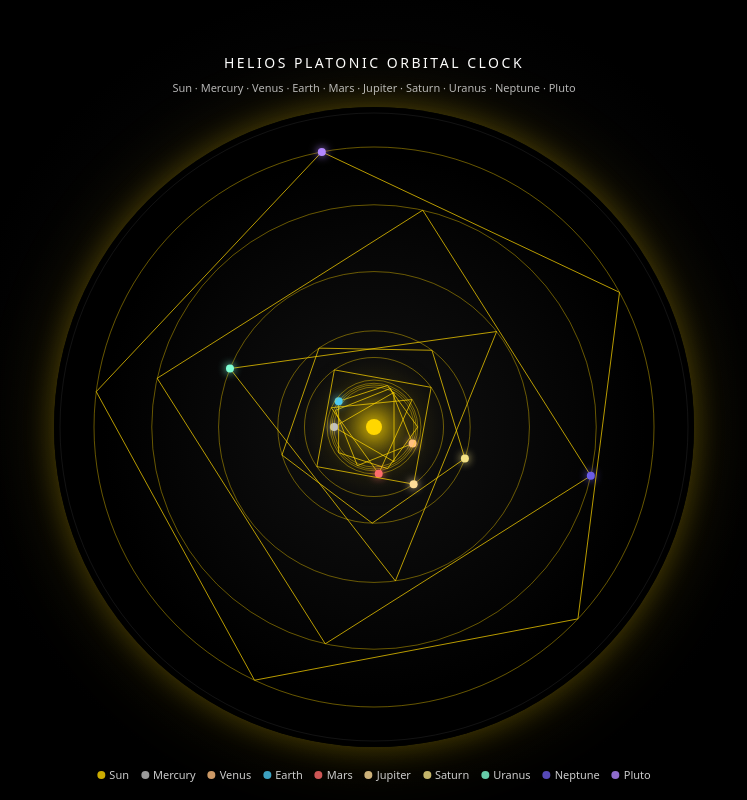
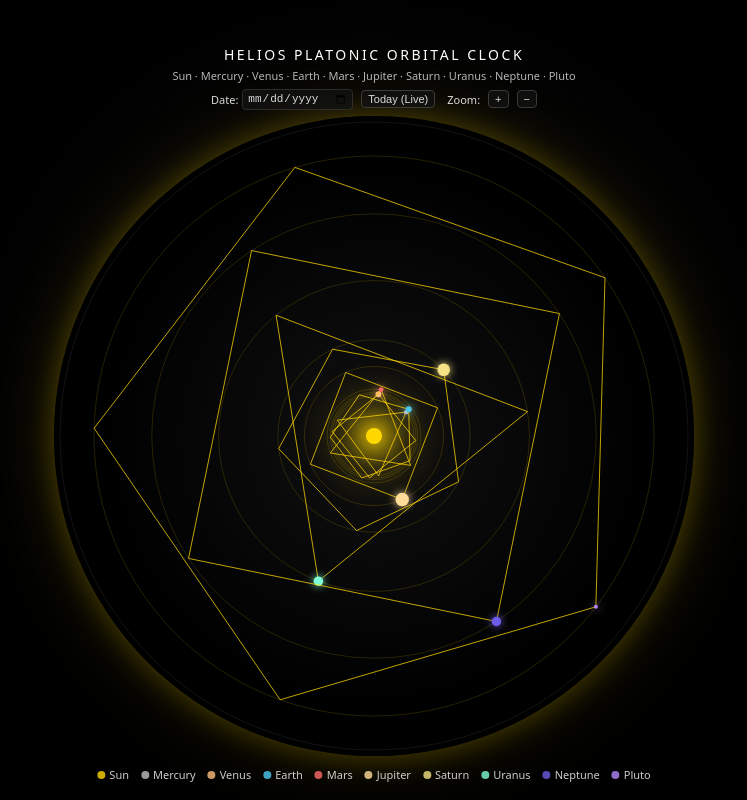
Before and after one commit to aauddin/Celestial-Website, a plain HTML site: page index.html in a window 1280 px wide. Shown: the whole page, without its empty margins (266-1013 px from the left). Drawn offline with Linux system fonts and the light colour scheme.

Commit message:
Update index.html
- Added Planetary Sizes
- Made it real time orbits
- Added a calendar
- Made the orbits less prominent

```diff
--- a/index.html
+++ b/index.html
@@ -2,7 +2,7 @@
 <html lang="en">
 <head>
   <meta charset="UTF-8" />
-  <title>Orbital Platonic Clock</title>
+  <title>Helios Platonic Orbital Clock</title>
   <style>
     html, body {
       margin: 0;
@@ -24,8 +24,15 @@
       background: radial-gradient(circle at center, #111 0%, #000 55%, #000 100%);
     }
 
+    #header {
+      display: flex;
+      flex-direction: column;
+      align-items: center;
+      margin-bottom: 6px;
+    }
+
     h1 {
-      margin: 0 0 8px 0;
+      margin: 0 0 4px 0;
       font-weight: 500;
       letter-spacing: 0.18em;
       text-transform: uppercase;
@@ -36,8 +43,53 @@
     #subtitle {
       font-size: 11px;
       opacity: 0.7;
-      margin-bottom: 12px;
+      margin-bottom: 6px;
       text-align: center;
+    }
+
+    #controls {
+      display: flex;
+      flex-wrap: wrap;
+      gap: 8px;
+      align-items: center;
+      justify-content: center;
+      font-size: 11px;
+      opacity: 0.85;
+    }
+
+    #controls label {
+      display: flex;
+      align-items: center;
+      gap: 4px;
+    }
+
+    #controls input[type="date"] {
+      background: #111;
+      border: 1px solid #333;
+      color: #fff;
+      padding: 2px 4px;
+      border-radius: 4px;
+      font-size: 11px;
+    }
+
+    #controls button {
+      background: #111;
+      border: 1px solid #444;
+      color: #fff;
+      padding: 2px 6px;
+      border-radius: 4px;
+      font-size: 11px;
+      cursor: pointer;
+      transition: background 0.15s, border-color 0.15s;
+    }
+
+    #controls button:hover {
+      background: #222;
+      border-color: #888;
+    }
+
+    #controls .zoom-label {
+      margin-left: 4px;
     }
 
     #canvas {
@@ -89,12 +141,23 @@
 </head>
 <body>
   <div id="wrapper">
-    <div>
+    <div id="header">
       <h1>HELIOS PLATONIC ORBITAL CLOCK</h1>
       <div id="subtitle">
         Sun · Mercury · Venus · Earth · Mars · Jupiter · Saturn · Uranus · Neptune · Pluto
       </div>
+      <div id="controls">
+        <label>
+          Date:
+          <input type="date" id="datePicker" />
+        </label>
+        <button id="todayBtn">Today (Live)</button>
+        <span class="zoom-label">Zoom:</span>
+        <button id="zoomIn">+</button>
+        <button id="zoomOut">−</button>
+      </div>
     </div>
+
     <canvas id="canvas"></canvas>
     <div id="legend"></div>
   </div>
@@ -102,6 +165,14 @@
   <script>
     const canvas = document.getElementById('canvas');
     const ctx = canvas.getContext('2d');
+
+    const datePicker = document.getElementById('datePicker');
+    const todayBtn = document.getElementById('todayBtn');
+    const zoomInBtn = document.getElementById('zoomIn');
+    const zoomOutBtn = document.getElementById('zoomOut');
+
+    let selectedDate = null; // if null => use real-time
+    let zoomFactor = 1.0;
 
     function resizeCanvas() {
       const size = Math.min(window.innerWidth, window.innerHeight) * 0.8;
@@ -113,12 +184,10 @@
 
     /*
       Planet data:
-      - au: semi-major axis in AU (scaled to radius)
-      - periodYears: orbital period in Earth years (for angular speed)
-      - faceType: which Platonic solid face we use in 2D:
-          'triangle'  -> faces of tetrahedron, octahedron, icosahedron
-          'square'    -> faces of cube
-          'pentagon'  -> faces of dodecahedron
+      - au: semi-major axis in AU
+      - periodYears: orbital period in Earth years
+      - radiusKm: approximate physical radius in km
+      - faceType: associated Platonic solid face type
     */
     const planets = [
       {
@@ -126,6 +195,7 @@
         color: '#ffd700',
         au: 0,
         periodYears: 0,
+        radiusKm: 696340,
         faceType: null
       },
       {
@@ -133,34 +203,39 @@
         color: '#c0c0c0',
         au: 0.39,
         periodYears: 0.24,
-        faceType: 'triangle' // e.g. octahedron face
+        radiusKm: 2440,
+        faceType: 'triangle'
       },
       {
         name: 'Venus',
         color: '#ffbf7f',
         au: 0.72,
         periodYears: 0.62,
-        faceType: 'square' // e.g. cube face
+        radiusKm: 6052,
+        faceType: 'square'
       },
       {
         name: 'Earth',
         color: '#4cc9f0',
         au: 1.0,
         periodYears: 1.0,
-        faceType: 'pentagon' // e.g. dodecahedron face
+        radiusKm: 6371,
+        faceType: 'pentagon'
       },
       {
         name: 'Mars',
         color: '#ff6b6b',
         au: 1.52,
         periodYears: 1.88,
-        faceType: 'triangle' // e.g. tetrahedron face
+        radiusKm: 3390,
+        faceType: 'triangle'
       },
       {
         name: 'Jupiter',
         color: '#ffdd99',
         au: 5.20,
         periodYears: 11.86,
+        radiusKm: 69911,
         faceType: 'square'
       },
       {
@@ -168,6 +243,7 @@
         color: '#f4e285',
         au: 9.54,
         periodYears: 29.46,
+        radiusKm: 58232,
         faceType: 'pentagon'
       },
       {
@@ -175,6 +251,7 @@
         color: '#7fffd4',
         au: 19.19,
         periodYears: 84.01,
+        radiusKm: 25362,
         faceType: 'triangle'
       },
       {
@@ -182,6 +259,7 @@
         color: '#6c5ce7',
         au: 30.07,
         periodYears: 164.8,
+        radiusKm: 24622,
         faceType: 'square'
       },
       {
@@ -189,6 +267,7 @@
         color: '#b388ff',
         au: 39.48,
         periodYears: 248.0,
+        radiusKm: 1188,
         faceType: 'pentagon'
       }
     ];
@@ -207,8 +286,36 @@
       legend.appendChild(item);
     });
 
-    // Time scaling: 1 Earth year = 60 seconds
-    const SECONDS_PER_EARTH_YEAR = 60;
+    // Event listeners for controls
+    datePicker.addEventListener('change', () => {
+      if (datePicker.value) {
+        // interpret as UTC midnight
+        selectedDate = new Date(datePicker.value + 'T00:00:00Z');
+      } else {
+        selectedDate = null;
+      }
+    });
+
+    todayBtn.addEventListener('click', () => {
+      selectedDate = null;
+      datePicker.value = '';
+    });
+
+    zoomInBtn.addEventListener('click', () => {
+      zoomFactor *= 1.2;
+      if (zoomFactor > 8) zoomFactor = 8;
+    });
+
+    zoomOutBtn.addEventListener('click', () => {
+      zoomFactor /= 1.2;
+      if (zoomFactor < 0.2) zoomFactor = 0.2;
+    });
+
+    // Real-time scaling: one Earth year in seconds
+    const SECONDS_PER_EARTH_YEAR = 365.25 * 24 * 3600;
+
+    // Choose a reference epoch (J2000-ish)
+    const epoch = new Date('2000-01-01T12:00:00Z').getTime() / 1000;
 
     function getSidesFromFace(faceType) {
       if (faceType === 'triangle') return 3;
@@ -217,95 +324,117 @@
       return 0;
     }
 
+    // Precompute relative planet size scaling (physically informed but visually usable)
+    const earthRadiusKm = 6371;
+    const minDotPx = 2.0;
+    const maxDotPx = 10.0;
+
+    function getPlanetDotRadius(planet) {
+      if (planet.name === 'Sun') {
+        // keep the Sun small but distinct
+        return 8;
+      }
+      const ratio = planet.radiusKm / earthRadiusKm; // relative to Earth
+      // use cube-root to compress extremes
+      const scaled = Math.cbrt(ratio);
+      let px = 3 * scaled;
+      if (px < minDotPx) px = minDotPx;
+      if (px > maxDotPx) px = maxDotPx;
+      return px;
+    }
+
     function draw() {
       const w = canvas.width;
       const h = canvas.height;
       const cx = w / 2;
       const cy = h / 2;
-      const t = Date.now() / 1000;
+
+      const now = new Date();
+      const activeDate = selectedDate || now;
+      const tSeconds = activeDate.getTime() / 1000;
 
       ctx.clearRect(0, 0, w, h);
 
-      // Glow at center
-      const glow = ctx.createRadialGradient(cx, cy, 0, cx, cy, 80);
+      // Glow around the center (Sun)
+      const glow = ctx.createRadialGradient(cx, cy, 0, cx, cy, 80 * zoomFactor);
       glow.addColorStop(0, 'rgba(255, 215, 0, 0.6)');
       glow.addColorStop(0.4, 'rgba(255, 215, 0, 0.15)');
       glow.addColorStop(1, 'rgba(0, 0, 0, 0)');
       ctx.fillStyle = glow;
       ctx.beginPath();
-      ctx.arc(cx, cy, 80, 0, Math.PI * 2);
+      ctx.arc(cx, cy, 80 * zoomFactor, 0, Math.PI * 2);
       ctx.fill();
 
-      // Determine AU scaling based on canvas size
+      // AU scaling
       const nonSunPlanets = planets.filter(p => p.name !== 'Sun');
       const minAU = Math.min(...nonSunPlanets.map(p => p.au));
       const maxAU = Math.max(...nonSunPlanets.map(p => p.au));
 
-      const maxRadius = Math.min(cx, cy) - 40; // keep a margin
-      const minRadius = 40;
-      const scale = (maxRadius - minRadius) / (maxAU - minAU);
+      const maxRadiusBase = Math.min(cx, cy) - 40;
+      const minRadiusBase = 40;
+      const scaleBase = (maxRadiusBase - minRadiusBase) / (maxAU - minAU);
 
       planets.forEach(planet => {
         if (planet.name === 'Sun') {
+          // Draw Sun
           ctx.beginPath();
           ctx.fillStyle = planet.color;
           ctx.shadowBlur = 20;
           ctx.shadowColor = planet.color;
-          ctx.arc(cx, cy, 8, 0, Math.PI * 2);
+          ctx.arc(cx, cy, getPlanetDotRadius(planet), 0, Math.PI * 2);
           ctx.fill();
           ctx.shadowBlur = 0;
           return;
         }
 
-        // Radius derived from AU
-        const radius = minRadius + (planet.au - minAU) * scale;
+        // Orbital radius from AU, scaled and zoomed
+        const radiusBase = minRadiusBase + (planet.au - minAU) * scaleBase;
+        const radius = radiusBase * zoomFactor;
 
-        // Orbit
+        // Faint orbit line
         ctx.beginPath();
-        ctx.strokeStyle = 'rgba(255, 215, 0, 0.4)';
+        ctx.strokeStyle = 'rgba(255, 215, 0, 0.15)'; // faint gold
         ctx.lineWidth = 1;
         ctx.arc(cx, cy, radius, 0, Math.PI * 2);
         ctx.stroke();
 
-        // Angle from orbital period
+        // Orbital angle: real-time / historical, simplified circular orbit
         const orbitSeconds = planet.periodYears * SECONDS_PER_EARTH_YEAR;
-        const angle = (t % orbitSeconds) / orbitSeconds * Math.PI * 2;
+        const phase = ((tSeconds - epoch) / orbitSeconds) % 1; // fraction of orbit
+        const angle = phase * Math.PI * 2;
 
         const x = cx + radius * Math.cos(angle);
         const y = cy + radius * Math.sin(angle);
 
-        // Platonic solid face as regular polygon on the orbit,
-        // with one vertex riding at the planet position.
+        // Platonic face polygon, bright relative to orbit
         const sides = getSidesFromFace(planet.faceType);
         if (sides >= 3) {
           ctx.beginPath();
-          ctx.strokeStyle = 'rgba(255, 215, 0, 0.8)';
+          ctx.strokeStyle = 'rgba(255, 215, 0, 0.85)'; // brighter gold
           ctx.lineWidth = 0.9;
 
           for (let i = 0; i <= sides; i++) {
             const theta = angle + (i * 2 * Math.PI / sides);
             const vx = cx + radius * Math.cos(theta);
             const vy = cy + radius * Math.sin(theta);
-            if (i === 0) {
-              ctx.moveTo(vx, vy);
-            } else {
-              ctx.lineTo(vx, vy);
-            }
+            if (i === 0) ctx.moveTo(vx, vy);
+            else ctx.lineTo(vx, vy);
           }
           ctx.stroke();
         }
 
-        // Planet dot
+        // Planet dot (scaled)
+        const dotRadius = getPlanetDotRadius(planet);
         ctx.beginPath();
         ctx.fillStyle = planet.color;
         ctx.shadowBlur = 8;
         ctx.shadowColor = planet.color;
-        ctx.arc(x, y, 4, 0, Math.PI * 2);
+        ctx.arc(x, y, dotRadius, 0, Math.PI * 2);
         ctx.fill();
         ctx.shadowBlur = 0;
       });
 
-      // Outer frame ring
+      // Subtle outer frame
       ctx.beginPath();
       ctx.strokeStyle = 'rgba(255, 255, 255, 0.15)';
       ctx.lineWidth = 0.5;
```
